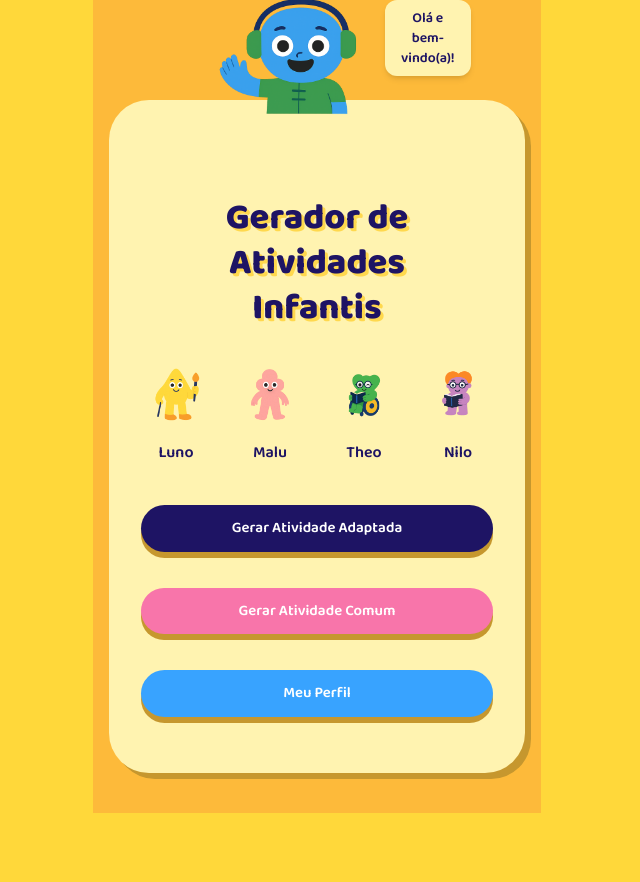
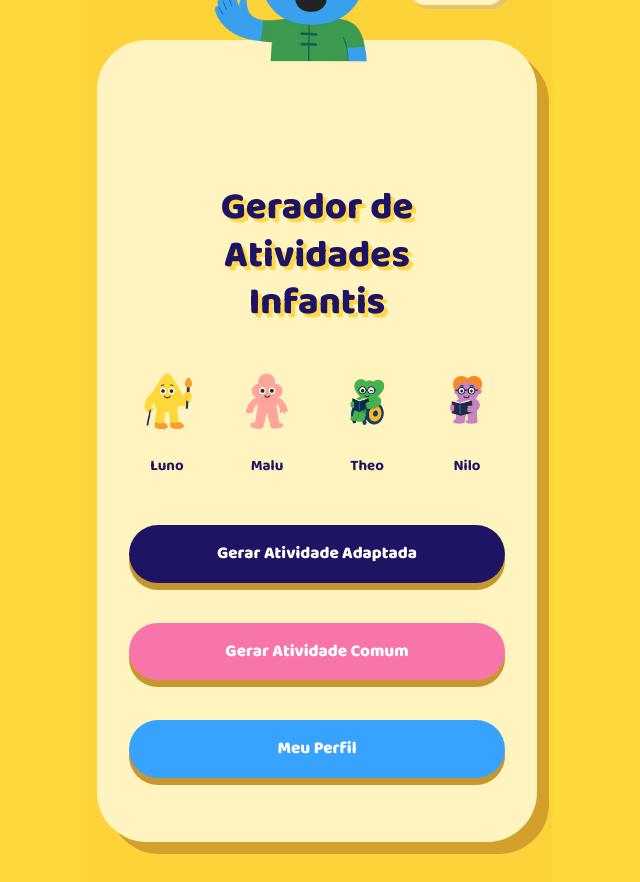
Before and after one commit to letiricetti2-alt/gerador-de-atividades-infantis, a Next.js app: page / in a window 1280 px wide. Shown: the whole page, without its empty margins (323-963 px from the left). Before the commit the page ends 813 px from the top, so only its background shows below. Built offline with nearby package versions, Linux system fonts and the light colour scheme.

Commit message:
Update page.jsx

```diff
--- a/app/page.jsx
+++ b/app/page.jsx
@@ -2,57 +2,58 @@ import Image from "next/image";
 
 export default function Home() {
   return (
-    <main className="min-h-screen flex flex-col items-center justify-center bg-[#FDBA3A] py-10 px-4">
-      {/* Cartão principal */}
-      <div className="relative bg-[#FFF3B0] rounded-[40px] shadow-[6px_6px_0_#C6972E] w-full max-w-[420px] pt-24 pb-10 px-8 text-center mt-[60px]">
-        {/* Personagem e balão (dentro do cartão) */}
-        <div className="absolute -top-28 left-1/2 transform -translate-x-1/2 flex items-start">
-          <Image
-            src="/personagens/tina.png"
-            alt="Tina"
-            width={160}
-            height={160}
-            priority
-          />
-          <div className="ml-3 mt-3 bg-[#FFF3B0] text-[#1E1464] px-4 py-2 rounded-xl shadow-md font-semibold text-sm">
-            Olá e bem-vindo(a)!
+    <main className="min-h-screen flex flex-col items-center justify-center bg-[#FDD33A] py-10 px-4">
+      <div className="relative bg-[#FFF4BF] rounded-[50px] shadow-[12px_12px_0_#D1A12C] w-full max-w-[440px] pt-36 pb-12 px-8 text-center">
+        {/* Tina e balão */}
+        <div className="absolute -top-32 left-1/2 -translate-x-1/2 flex flex-col items-center">
+          <div className="flex items-start">
+            <Image
+              src="/personagens/tina.png"
+              alt="Tina"
+              width={190}
+              height={190}
+              priority
+            />
+            <div className="ml-3 mt-4 bg-[#FFF4BF] text-[#1E1464] px-5 py-3 rounded-2xl shadow-[4px_4px_0_#E4C56D] font-bold text-[14px] leading-tight">
+              Olá e<br />bem-vindo(a)!
+            </div>
           </div>
         </div>
 
         {/* Título */}
-        <h1 className="text-[#1E1464] font-extrabold text-4xl leading-tight mb-8 drop-shadow-[3px_3px_0_#FFD84D]">
+        <h1 className="text-[#1E1464] font-extrabold text-[38px] leading-tight mb-10 drop-shadow-[4px_4px_0_#FFD84D]">
           Gerador de<br />Atividades<br />Infantis
         </h1>
 
         {/* Personagens */}
-        <div className="grid grid-cols-4 gap-6 justify-items-center mb-10">
+        <div className="grid grid-cols-4 gap-6 justify-items-center mb-12">
           <div>
-            <Image src="/personagens/luno.png" alt="Luno" width={70} height={70} />
-            <p className="text-[#1E1464] font-semibold mt-2">Luno</p>
+            <Image src="/personagens/luno.png" alt="Luno" width={85} height={85} />
+            <p className="text-[#1E1464] font-bold mt-3 text-[15px]">Luno</p>
           </div>
           <div>
-            <Image src="/personagens/malu.png" alt="Malu" width={70} height={70} />
-            <p className="text-[#1E1464] font-semibold mt-2">Malu</p>
+            <Image src="/personagens/malu.png" alt="Malu" width={85} height={85} />
+            <p className="text-[#1E1464] font-bold mt-3 text-[15px]">Malu</p>
           </div>
           <div>
-            <Image src="/personagens/theo.png" alt="Theo" width={70} height={70} />
-            <p className="text-[#1E1464] font-semibold mt-2">Theo</p>
+            <Image src="/personagens/theo.png" alt="Theo" width={85} height={85} />
+            <p className="text-[#1E1464] font-bold mt-3 text-[15px]">Theo</p>
           </div>
           <div>
-            <Image src="/personagens/nilo.png" alt="Nilo" width={70} height={70} />
-            <p className="text-[#1E1464] font-semibold mt-2">Nilo</p>
+            <Image src="/personagens/nilo.png" alt="Nilo" width={85} height={85} />
+            <p className="text-[#1E1464] font-bold mt-3 text-[15px]">Nilo</p>
           </div>
         </div>
 
         {/* Botões */}
-        <div className="flex flex-col items-center gap-5">
-          <button className="w-full bg-[#1E1464] text-white font-semibold py-3 rounded-full shadow-[0_6px_0_#C6972E] text-[15px]">
+        <div className="flex flex-col items-center gap-6">
+          <button className="w-full bg-[#1E1464] text-white font-extrabold text-[17px] py-4 rounded-full shadow-[0_7px_0_#C6972E]">
             Gerar Atividade Adaptada
           </button>
-          <button className="w-full bg-[#F875AA] text-white font-semibold py-3 rounded-full shadow-[0_6px_0_#C6972E] text-[15px]">
+          <button className="w-full bg-[#F875AA] text-white font-extrabold text-[17px] py-4 rounded-full shadow-[0_7px_0_#C6972E]">
             Gerar Atividade Comum
           </button>
-          <button className="w-full bg-[#38A3FF] text-white font-semibold py-3 rounded-full shadow-[0_6px_0_#C6972E] text-[15px]">
+          <button className="w-full bg-[#38A3FF] text-white font-extrabold text-[17px] py-4 rounded-full shadow-[0_7px_0_#C6972E]">
             Meu Perfil
           </button>
         </div>
```
